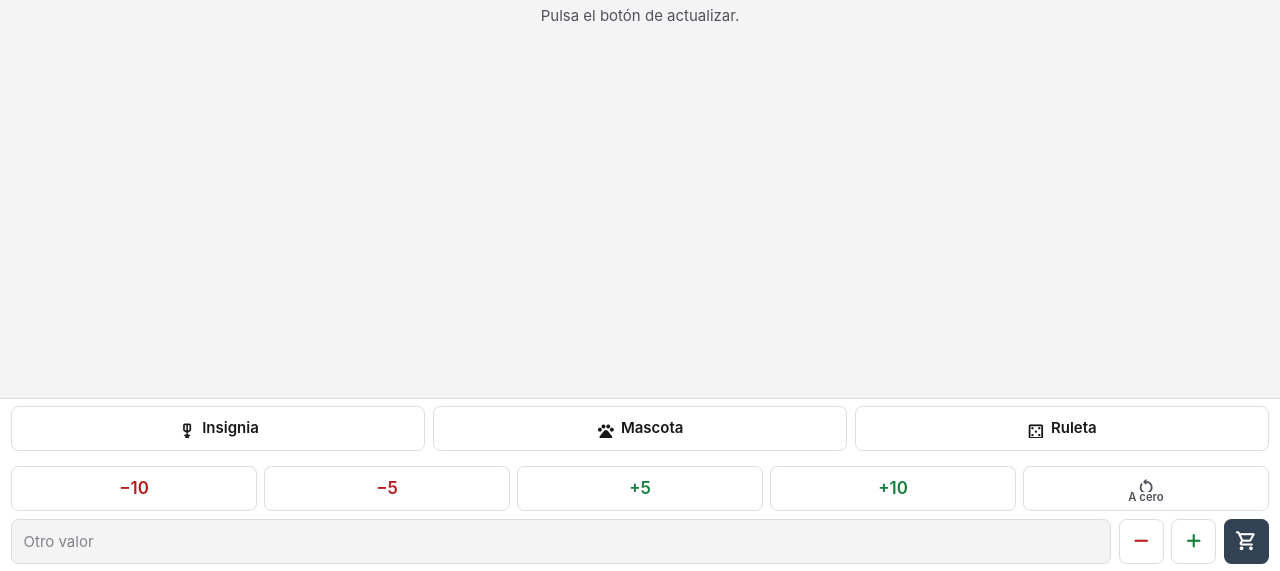
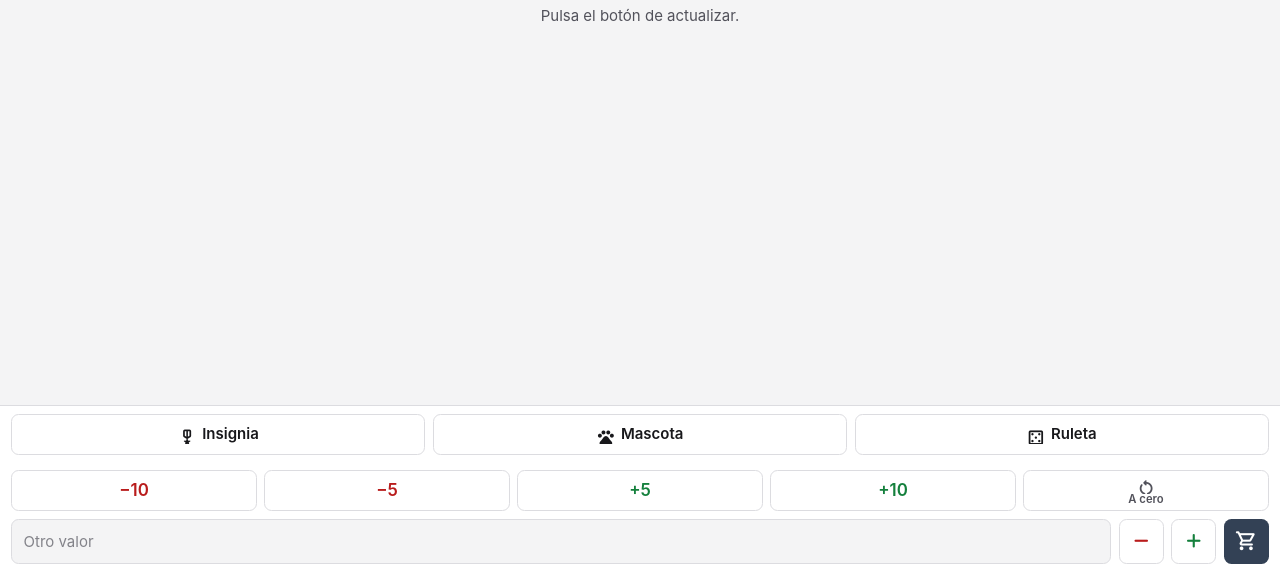
Before and after one commit to guille15j/RM_Points_Manage, a plain HTML site: page profesor.html in a window 1280 px wide. Shown: the part 229-800 px from the top of the page. Drawn offline with nearby package versions, Linux system fonts and the light colour scheme; no server answers.

Commit message:
Add files via upload

```diff
--- a/profesor.html
+++ b/profesor.html
@@ -26,7 +26,7 @@
     </div>
   </header>
 
-  <main class="px-3 pt-3 has-dock" style="padding-bottom: calc(22rem + env(safe-area-inset-bottom))">
+  <main class="px-3 pt-3 has-dock" style="padding-bottom: calc(21rem + env(safe-area-inset-bottom))">
     <div id="banner"></div>
     <div class="flex items-center justify-between min-h-[2.75rem] pb-1">
       <span id="selinfo" class="text-sm text-ink-soft"></span>
@@ -41,17 +41,17 @@
   <!-- Barra de acciones (zona del pulgar) -->
   <footer class="fixed bottom-0 inset-x-0 z-30 bg-surface border-t border-line px-3 pt-2" style="padding-bottom: calc(env(safe-area-inset-bottom) + 0.5rem)">
     <div class="grid grid-cols-3 gap-2 mb-2">
-      <button id="btn-badge" type="button" class="pressable inline-flex items-center justify-center gap-1.5 h-tap rounded-ui border border-line bg-surface text-ink font-semibold"><span class="icon text-xl">military_tech</span><span>Insignia</span></button>
-      <button id="btn-clase" type="button" aria-label="Mascota, ayudante y estrellas" class="pressable relative inline-flex items-center justify-center gap-1.5 h-tap rounded-ui border border-line bg-surface text-ink font-semibold"><span class="icon text-xl">pets</span><span>Mascota</span><span id="clase-dot" class="hidden absolute top-1.5 right-1.5 w-2.5 h-2.5 rounded-full bg-danger"></span></button>
-      <button id="btn-wheel" type="button" class="pressable inline-flex items-center justify-center gap-1.5 h-tap rounded-ui border border-line bg-surface text-ink font-semibold"><span class="icon text-xl">casino</span><span>Ruleta</span></button>
+      <button id="btn-badge" type="button" class="pressable inline-flex items-center justify-center gap-1.5 h-11 rounded-ui border border-line bg-surface text-ink font-semibold"><span class="icon text-xl">military_tech</span><span>Insignia</span></button>
+      <button id="btn-clase" type="button" aria-label="Mascota, ayudante y estrellas" class="pressable relative inline-flex items-center justify-center gap-1.5 h-11 rounded-ui border border-line bg-surface text-ink font-semibold"><span class="icon text-xl">pets</span><span>Mascota</span><span id="clase-dot" class="hidden absolute top-1.5 right-1.5 w-2.5 h-2.5 rounded-full bg-danger"></span></button>
+      <button id="btn-wheel" type="button" class="pressable inline-flex items-center justify-center gap-1.5 h-11 rounded-ui border border-line bg-surface text-ink font-semibold"><span class="icon text-xl">casino</span><span>Ruleta</span></button>
     </div>
     <div id="motives" class="grid grid-cols-4 gap-2 mb-2" aria-label="Motivos frecuentes"></div>
     <div class="grid grid-cols-5 gap-2 mb-2">
-      <button type="button" data-q="-10" class="pressable h-tap rounded-ui border border-line bg-surface text-danger text-lg font-semibold">&minus;10</button>
-      <button type="button" data-q="-5" class="pressable h-tap rounded-ui border border-line bg-surface text-danger text-lg font-semibold">&minus;5</button>
-      <button type="button" data-q="5" class="pressable h-tap rounded-ui border border-line bg-surface text-success text-lg font-semibold">+5</button>
-      <button type="button" data-q="10" class="pressable h-tap rounded-ui border border-line bg-surface text-success text-lg font-semibold">+10</button>
-      <button type="button" data-q="reset" class="pressable h-tap flex flex-col items-center justify-center rounded-ui border border-line bg-surface text-ink-soft"><span class="icon text-xl">restart_alt</span><span class="text-xs font-semibold leading-none">A cero</span></button>
+      <button type="button" data-q="-10" class="pressable h-11 rounded-ui border border-line bg-surface text-danger text-lg font-semibold">&minus;10</button>
+      <button type="button" data-q="-5" class="pressable h-11 rounded-ui border border-line bg-surface text-danger text-lg font-semibold">&minus;5</button>
+      <button type="button" data-q="5" class="pressable h-11 rounded-ui border border-line bg-surface text-success text-lg font-semibold">+5</button>
+      <button type="button" data-q="10" class="pressable h-11 rounded-ui border border-line bg-surface text-success text-lg font-semibold">+10</button>
+      <button type="button" data-q="reset" class="pressable h-11 flex flex-col items-center justify-center rounded-ui border border-line bg-surface text-ink-soft"><span class="icon text-xl">restart_alt</span><span class="text-xs font-semibold leading-none">A cero</span></button>
     </div>
     <div class="flex gap-2">
       <input id="custom" type="number" inputmode="numeric" pattern="[0-9]*" min="1" placeholder="Otro valor" aria-label="Otro valor"
```
